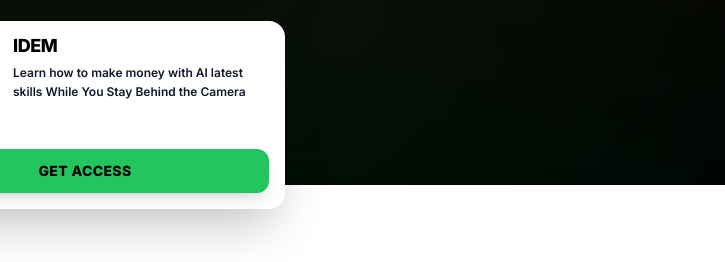
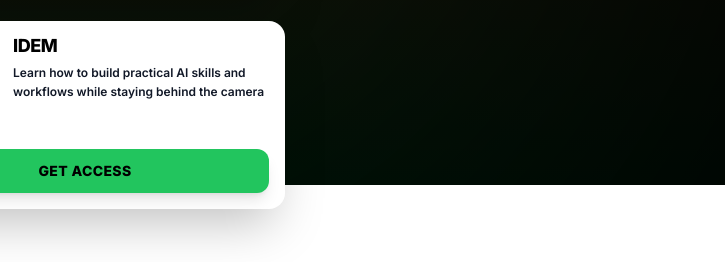
Before and after one commit to amdjed0000/Evan-rostel-AI, a plain HTML site: page index.html in a window 1280 px wide. Shown: the part 615-877 px from the top of the page, 555-1280 px from the left. Drawn offline with nearby package versions, Linux system fonts and the light colour scheme.

Commit message:
Update IDEM card description

```diff
--- a/index.html
+++ b/index.html
@@ -133,7 +133,7 @@
                             <span
                                 class="text-lg font-black uppercase text-black tracking-tight leading-none mb-1">IDEM</span>
                             <p class="text-gray-900 font-semibold text-xs leading-relaxed">
-                                Learn how to make money with AI latest skills While You Stay Behind the Camera
+                                Learn how to build practical AI skills and workflows while staying behind the camera
                             </p>
                         </div>
                     </div>
```
